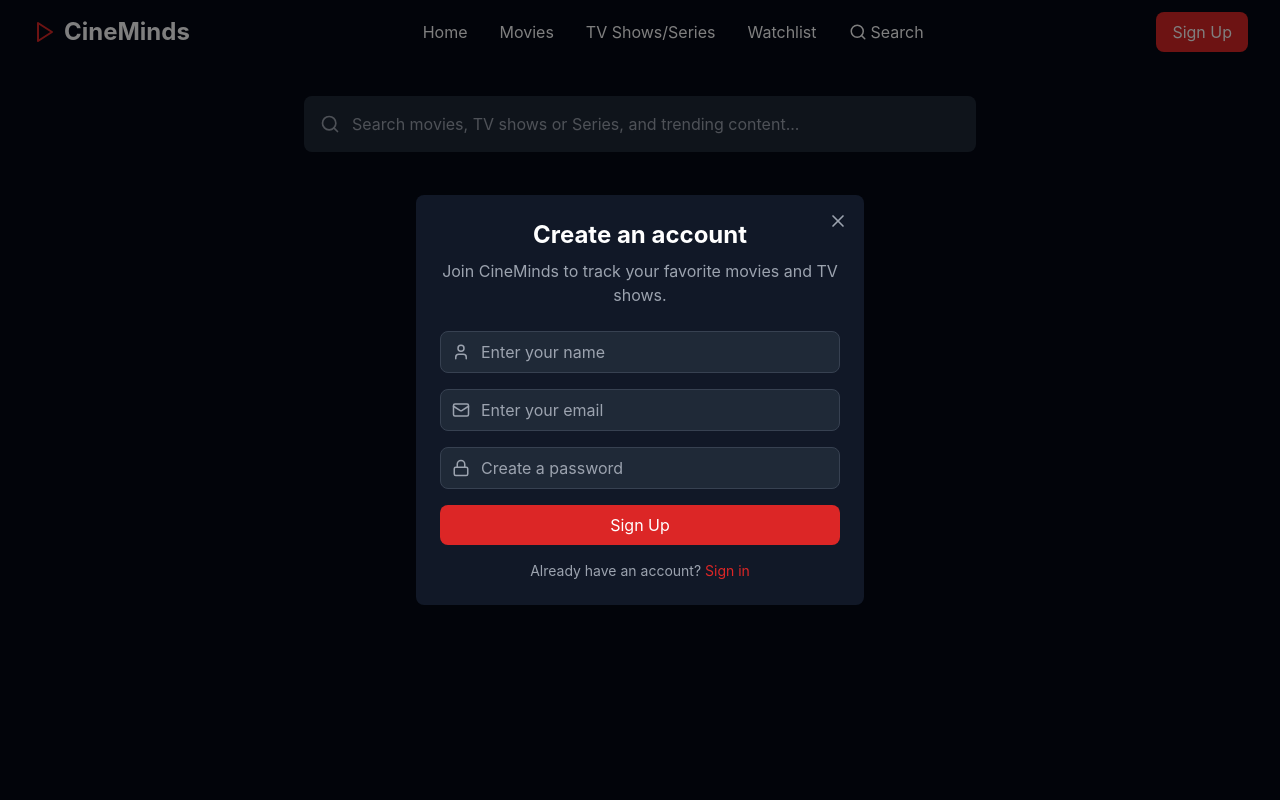
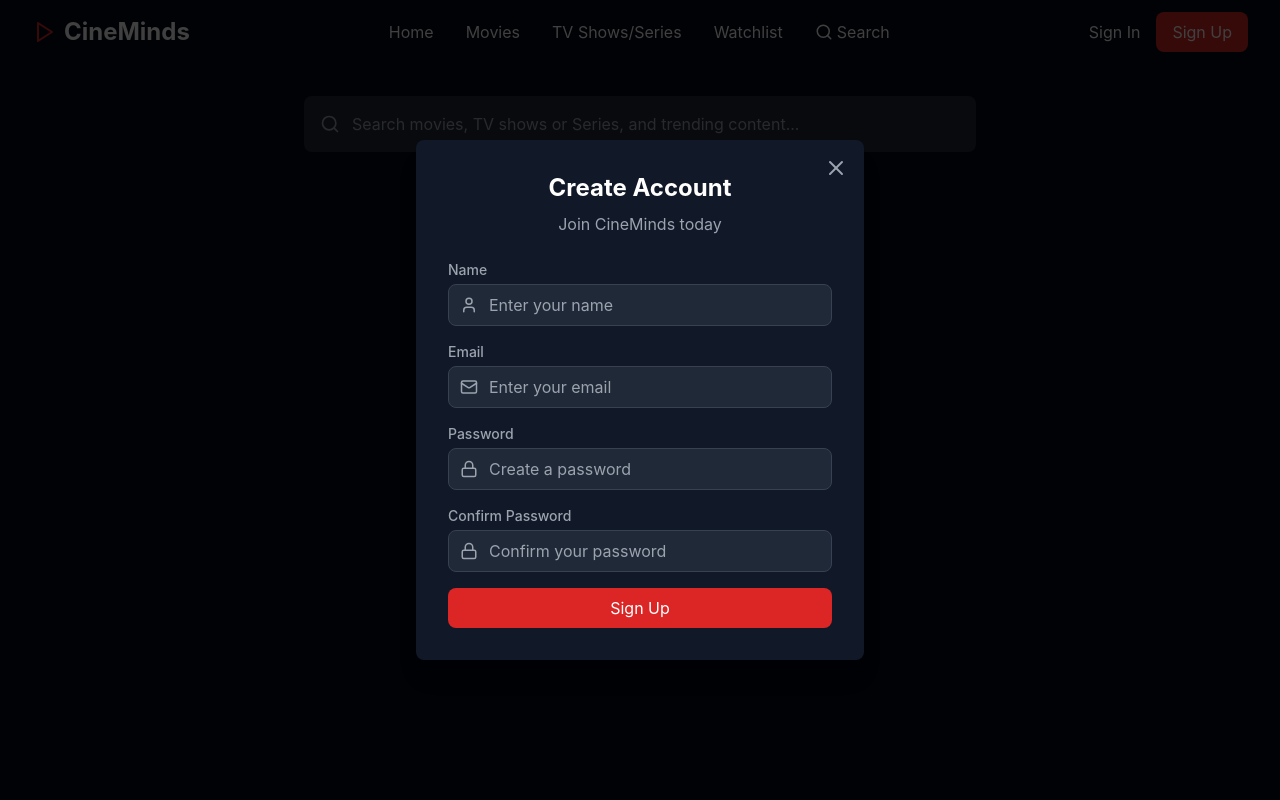
Before and after one commit to Vincent-star-hub/cineminds, a React (Create React App) app: page /cineminds/search in a window 1280 px wide. Both pictures are taken after a click on the button "Sign Up". Shown: the top 800 px of the page. Built offline with nearby package versions, Linux system fonts and the light colour scheme.

Commit message:
updated the UI of sign in and sign up

```diff
--- a/src/components/Layout.js
+++ b/src/components/Layout.js
@@ -14,6 +14,264 @@
   Lock,
 } from "lucide-react";
 
+// Sign Up Modal Component
+const SignUpModal = ({ isOpen, onClose }) => {
+  const [formData, setFormData] = useState({
+    name: "",
+    email: "",
+    password: "",
+    confirmPassword: "",
+  });
+
+  const handleSubmit = (e) => {
+    e.preventDefault();
+    // Add your signup logic here
+    console.log("Sign up:", formData);
+    onClose();
+  };
+
+  if (!isOpen) return null;
+
+  return (
+    <div className="fixed inset-0 z-50 overflow-y-auto">
+      <div className="flex min-h-screen items-center justify-center p-4">
+        <div
+          className="fixed inset-0 bg-black bg-opacity-75 transition-opacity"
+          onClick={onClose}
+        />
+
+        <div className="relative w-full max-w-md rounded-lg bg-gray-900 p-8 shadow-xl">
+          <button
+            onClick={onClose}
+            className="absolute right-4 top-4 text-gray-400 hover:text-white"
+          >
+            <X size={24} />
+          </button>
+
+          <div className="mb-6 text-center">
+            <h2 className="text-2xl font-bold text-white">Create Account</h2>
+            <p className="mt-2 text-gray-400">Join CineMinds today</p>
+          </div>
+
+          <form onSubmit={handleSubmit} className="space-y-4">
+            <div>
+              <label className="block text-sm font-medium text-gray-400">
+                Name
+              </label>
+              <div className="mt-1 relative">
+                <User
+                  className="absolute left-3 top-1/2 -translate-y-1/2 text-gray-400"
+                  size={18}
+                />
+                <input
+                  type="text"
+                  value={formData.name}
+                  onChange={(e) =>
+                    setFormData({ ...formData, name: e.target.value })
+                  }
+                  className="block w-full rounded-lg border border-gray-700 bg-gray-800 pl-10 py-2 text-white placeholder-gray-400 focus:border-red-500 focus:ring-red-500"
+                  placeholder="Enter your name"
+                  required
+                />
+              </div>
+            </div>
+
+            <div>
+              <label className="block text-sm font-medium text-gray-400">
+                Email
+              </label>
+              <div className="mt-1 relative">
+                <Mail
+                  className="absolute left-3 top-1/2 -translate-y-1/2 text-gray-400"
+                  size={18}
+                />
+                <input
+                  type="email"
+                  value={formData.email}
+                  onChange={(e) =>
+                    setFormData({ ...formData, email: e.target.value })
+                  }
+                  className="block w-full rounded-lg border border-gray-700 bg-gray-800 pl-10 py-2 text-white placeholder-gray-400 focus:border-red-500 focus:ring-red-500"
+                  placeholder="Enter your email"
+                  required
+                />
+              </div>
+            </div>
+
+            <div>
+              <label className="block text-sm font-medium text-gray-400">
+                Password
+              </label>
+              <div className="mt-1 relative">
+                <Lock
+                  className="absolute left-3 top-1/2 -translate-y-1/2 text-gray-400"
+                  size={18}
+                />
+                <input
+                  type="password"
+                  value={formData.password}
+                  onChange={(e) =>
+                    setFormData({ ...formData, password: e.target.value })
+                  }
+                  className="block w-full rounded-lg border border-gray-700 bg-gray-800 pl-10 py-2 text-white placeholder-gray-400 focus:border-red-500 focus:ring-red-500"
+                  placeholder="Create a password"
+                  required
+                />
+              </div>
+            </div>
+
+            <div>
+              <label className="block text-sm font-medium text-gray-400">
+                Confirm Password
+              </label>
+              <div className="mt-1 relative">
+                <Lock
+                  className="absolute left-3 top-1/2 -translate-y-1/2 text-gray-400"
+                  size={18}
+                />
+                <input
+                  type="password"
+                  value={formData.confirmPassword}
+                  onChange={(e) =>
+                    setFormData({
+                      ...formData,
+                      confirmPassword: e.target.value,
+                    })
+                  }
+                  className="block w-full rounded-lg border border-gray-700 bg-gray-800 pl-10 py-2 text-white placeholder-gray-400 focus:border-red-500 focus:ring-red-500"
+                  placeholder="Confirm your password"
+                  required
+                />
+              </div>
+            </div>
+
+            <button
+              type="submit"
+              className="w-full rounded-lg bg-red-600 px-4 py-2 text-white hover:bg-red-700 transition-colors"
+            >
+              Sign Up
+            </button>
+          </form>
+        </div>
+      </div>
+    </div>
+  );
+};
+
+// Sign In Modal Component
+const SignInModal = ({ isOpen, onClose }) => {
+  const [formData, setFormData] = useState({
+    email: "",
+    password: "",
+  });
+
+  const handleSubmit = (e) => {
+    e.preventDefault();
+    // Add your signin logic here
+    console.log("Sign in:", formData);
+    onClose();
+  };
+
+  if (!isOpen) return null;
+
+  return (
+    <div className="fixed inset-0 z-50 overflow-y-auto">
+      <div className="flex min-h-screen items-center justify-center p-4">
+        <div
+          className="fixed inset-0 bg-black bg-opacity-75 transition-opacity"
+          onClick={onClose}
+        />
+
+        <div className="relative w-full max-w-md rounded-lg bg-gray-900 p-8 shadow-xl">
+          <button
+            onClick={onClose}
+            className="absolute right-4 top-4 text-gray-400 hover:text-white"
+          >
+            <X size={24} />
+          </button>
+
+          <div className="mb-6 text-center">
+            <h2 className="text-2xl font-bold text-white">Welcome Back</h2>
+            <p className="mt-2 text-gray-400">Sign in to your account</p>
+          </div>
+
+          <form onSubmit={handleSubmit} className="space-y-4">
+            <div>
+              <label className="block text-sm font-medium text-gray-400">
+                Email
+              </label>
+              <div className="mt-1 relative">
+                <Mail
+                  className="absolute left-3 top-1/2 -translate-y-1/2 text-gray-400"
+                  size={18}
+                />
+                <input
+                  type="email"
+                  value={formData.email}
+                  onChange={(e) =>
+                    setFormData({ ...formData, email: e.target.value })
+                  }
+                  className="block w-full rounded-lg border border-gray-700 bg-gray-800 pl-10 py-2 text-white placeholder-gray-400 focus:border-red-500 focus:ring-red-500"
+                  placeholder="Enter your email"
+                  required
+                />
+              </div>
+            </div>
+
+            <div>
+              <label className="block text-sm font-medium text-gray-400">
+                Password
+              </label>
+              <div className="mt-1 relative">
+                <Lock
+                  className="absolute left-3 top-1/2 -translate-y-1/2 text-gray-400"
+                  size={18}
+                />
+                <input
+                  type="password"
+                  value={formData.password}
+                  onChange={(e) =>
+                    setFormData({ ...formData, password: e.target.value })
+                  }
+                  className="block w-full rounded-lg border border-gray-700 bg-gray-800 pl-10 py-2 text-white placeholder-gray-400 focus:border-red-500 focus:ring-red-500"
+                  placeholder="Enter your password"
+                  required
+                />
+              </div>
+            </div>
+
+            <div className="flex items-center justify-between">
+              <div className="flex items-center">
+                <input
+                  type="checkbox"
+                  className="h-4 w-4 rounded border-gray-700 bg-gray-800 text-red-600 focus:ring-red-500"
+                />
+                <label className="ml-2 text-sm text-gray-400">
+                  Remember me
+                </label>
+              </div>
+              <button
+                type="button"
+                className="text-sm text-red-600 hover:text-red-500"
+              >
+                Forgot password?
+              </button>
+            </div>
+
+            <button
+              type="submit"
+              className="w-full rounded-lg bg-red-600 px-4 py-2 text-white hover:bg-red-700 transition-colors"
+            >
+              Sign In
+            </button>
+          </form>
+        </div>
+      </div>
+    </div>
+  );
+};
+
+// Main Layout Component
 const Layout = () => {
   const [isMenuOpen, setIsMenuOpen] = useState(false);
   const [lastScrollY, setLastScrollY] = useState(0);
@@ -64,165 +322,6 @@
     return location.pathname === path;
   };
 
-  const SignUpModal = () => (
-    <div
-      className={`fixed inset-0 bg-black bg-opacity-50 flex items-center justify-center ${
-        isSignUpOpen ? "z-50" : "hidden"
-      }`}
-      onClick={(e) => {
-        if (e.target === e.currentTarget) {
-          setIsSignUpOpen(false);
-        }
-      }}
-    >
-      <div
-        className="bg-gray-900 p-6 rounded-lg w-full max-w-md mx-4 relative"
-        onClick={(e) => e.stopPropagation()}
-      >
-        <button
-          onClick={() => setIsSignUpOpen(false)}
-          className="absolute top-4 right-4 text-gray-400 hover:text-white"
-        >
-          <X size={20} />
-        </button>
-        <div className="text-center mb-6">
-          <h2 className="text-2xl font-bold text-white mb-2">
-            Create an account
-          </h2>
-          <p className="text-gray-400">
-            Join CineMinds to track your favorite movies and TV shows.
-          </p>
-        </div>
-        <form className="space-y-4" onSubmit={(e) => e.preventDefault()}>
-          <div className="relative">
-            <User
-              className="absolute left-3 top-1/2 transform -translate-y-1/2 text-gray-400 pointer-events-none"
-              size={18}
-            />
-            <input
-              type="text"
-              placeholder="Enter your name"
-              className="w-full bg-gray-800 text-white rounded-lg py-2 pl-10 pr-4 border border-gray-700 focus:border-red-600 focus:outline-none"
-            />
-          </div>
-          <div className="relative">
-            <Mail
-              className="absolute left-3 top-1/2 transform -translate-y-1/2 text-gray-400 pointer-events-none"
-              size={18}
-            />
-            <input
-              type="email"
-              placeholder="Enter your email"
-              className="w-full bg-gray-800 text-white rounded-lg py-2 pl-10 pr-4 border border-gray-700 focus:border-red-600 focus:outline-none"
-            />
-          </div>
-          <div className="relative">
-            <Lock
-              className="absolute left-3 top-1/2 transform -translate-y-1/2 text-gray-400 pointer-events-none"
-              size={18}
-            />
-            <input
-              type="password"
-              placeholder="Create a password"
-              className="w-full bg-gray-800 text-white rounded-lg py-2 pl-10 pr-4 border border-gray-700 focus:border-red-600 focus:outline-none"
-            />
-          </div>
-          <button
-            type="submit"
-            className="w-full bg-red-600 hover:bg-red-700 text-white py-2 rounded-lg transition-colors"
-          >
-            Sign Up
-          </button>
-        </form>
-        <p className="text-center text-sm text-gray-400 mt-4">
-          Already have an account?{" "}
-          <button
-            className="text-red-600 hover:text-red-500"
-            onClick={() => {
-              setIsSignUpOpen(false);
-              setIsSignInOpen(true);
-            }}
-          >
-            Sign in
-          </button>
-        </p>
-      </div>
-    </div>
-  );
-
-  const SignInModal = () => (
-    <div
-      className={`fixed inset-0 bg-black bg-opacity-50 flex items-center justify-center ${
-        isSignInOpen ? "z-50" : "hidden"
-      }`}
-      onClick={(e) => {
-        if (e.target === e.currentTarget) {
-          setIsSignInOpen(false);
-        }
-      }}
-    >
-      <div
-        className="bg-gray-900 p-6 rounded-lg w-full max-w-md mx-4 relative"
-        onClick={(e) => e.stopPropagation()}
-      >
-        <button
-          onClick={() => setIsSignInOpen(false)}
-          className="absolute top-4 right-4 text-gray-400 hover:text-white"
-        >
-          <X size={20} />
-        </button>
-        <div className="text-center mb-6">
-          <h2 className="text-2xl font-bold text-white mb-2">Sign In</h2>
-          <p className="text-gray-400">
-            Log in to access your personalized movie list.
-          </p>
-        </div>
-        <form className="space-y-4" onSubmit={(e) => e.preventDefault()}>
-          <div className="relative">
-            <Mail
-              className="absolute left-3 top-1/2 transform -translate-y-1/2 text-gray-400 pointer-events-none"
-              size={18}
-            />
-            <input
-              type="email"
-              placeholder="Enter your email"
-              className="w-full bg-gray-800 text-white rounded-lg py-2 pl-10 pr-4 border border-gray-700 focus:border-red-600 focus:outline-none"
-            />
-          </div>
-          <div className="relative">
-            <Lock
-              className="absolute left-3 top-1/2 transform -translate-y-1/2 text-gray-400 pointer-events-none"
-              size={18}
-            />
-            <input
-              type="password"
-              placeholder="Enter your password"
-              className="w-full bg-gray-800 text-white rounded-lg py-2 pl-10 pr-4 border border-gray-700 focus:border-red-600 focus:outline-none"
-            />
-          </div>
-          <button
-            type="submit"
-            className="w-full bg-red-600 hover:bg-red-700 text-white py-2 rounded-lg transition-colors"
-          >
-            Sign In
-          </button>
-        </form>
-        <p className="text-center text-sm text-gray-400 mt-4">
-          Don't have an account?{" "}
-          <button
-            className="text-red-600 hover:text-red-500"
-            onClick={() => {
-              setIsSignInOpen(false);
-              setIsSignUpOpen(true);
-            }}
-          >
-            Sign up
-          </button>
-        </p>
-      </div>
-    </div>
-  );
-
   return (
     <div className="min-h-screen flex flex-col bg-gray-900">
       {/* Navigation */}
@@ -260,8 +359,14 @@
               ))}
             </div>
 
-            {/* Right Sign-Up Section */}
-            <div className="hidden md:flex">
+            {/* Right Auth Section */}
+            <div className="hidden md:flex space-x-4">
+              <button
+                onClick={() => setIsSignInOpen(true)}
+                className="text-white hover:text-red-600 transition-colors"
+              >
+                Sign In
+              </button>
               <button
                 onClick={() => setIsSignUpOpen(true)}
                 className="bg-red-600 hover:bg-red-700 text-white px-4 py-2 rounded-lg transition-colors"
@@ -297,6 +402,15 @@
                 <button
                   onClick={() => {
                     setIsMenuOpen(false);
+                    setIsSignInOpen(true);
+                  }}
+                  className="w-full text-white hover:text-red-600 py-2"
+                >
+                  Sign In
+                </button>
+                <button
+                  onClick={() => {
+                    setIsMenuOpen(false);
                     setIsSignUpOpen(true);
                   }}
                   className="w-full bg-red-600 hover:bg-red-700 text-white py-2 rounded-lg mt-2"
@@ -309,13 +423,22 @@
         </div>
       </nav>
 
-      <SignUpModal />
-      <SignInModal />
+      {/* Auth Modals */}
+      <SignUpModal
+        isOpen={isSignUpOpen}
+        onClose={() => setIsSignUpOpen(false)}
+      />
+      <SignInModal
+        isOpen={isSignInOpen}
+        onClose={() => setIsSignInOpen(false)}
+      />
 
+      {/* Main Content */}
       <main className="flex-grow">
         <Outlet />
       </main>
 
+      {/* Footer */}
       <footer className="bg-gray-900 text-white border-t border-gray-800">
         <div className="max-w-7xl mx-auto px-4 sm:px-6 lg:px-8 py-12">
           <div className="grid grid-cols-1 md:grid-cols-4 gap-8">
```
